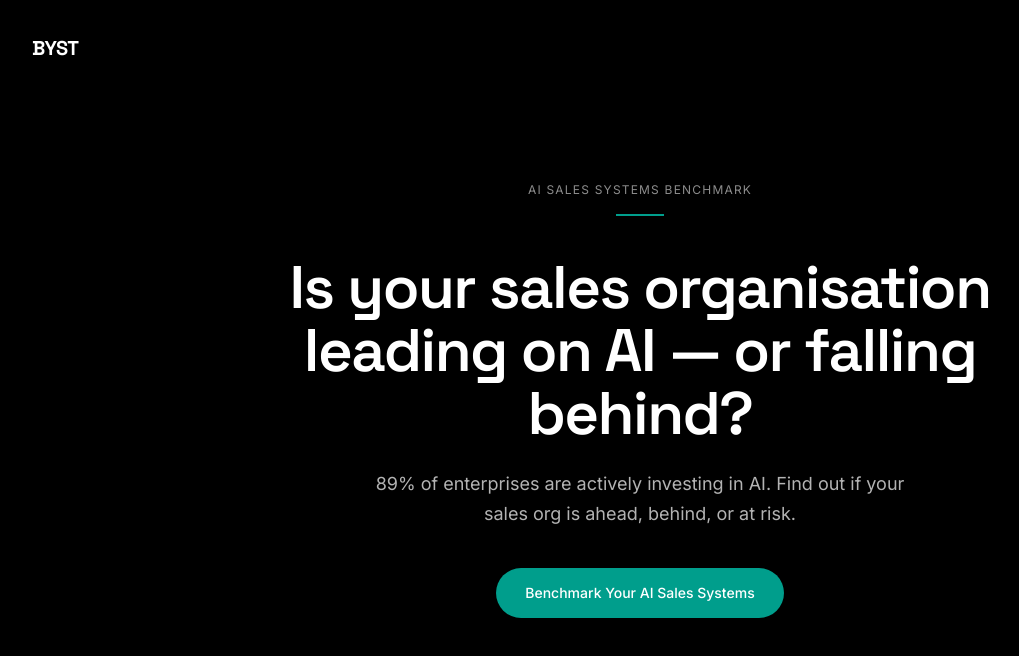
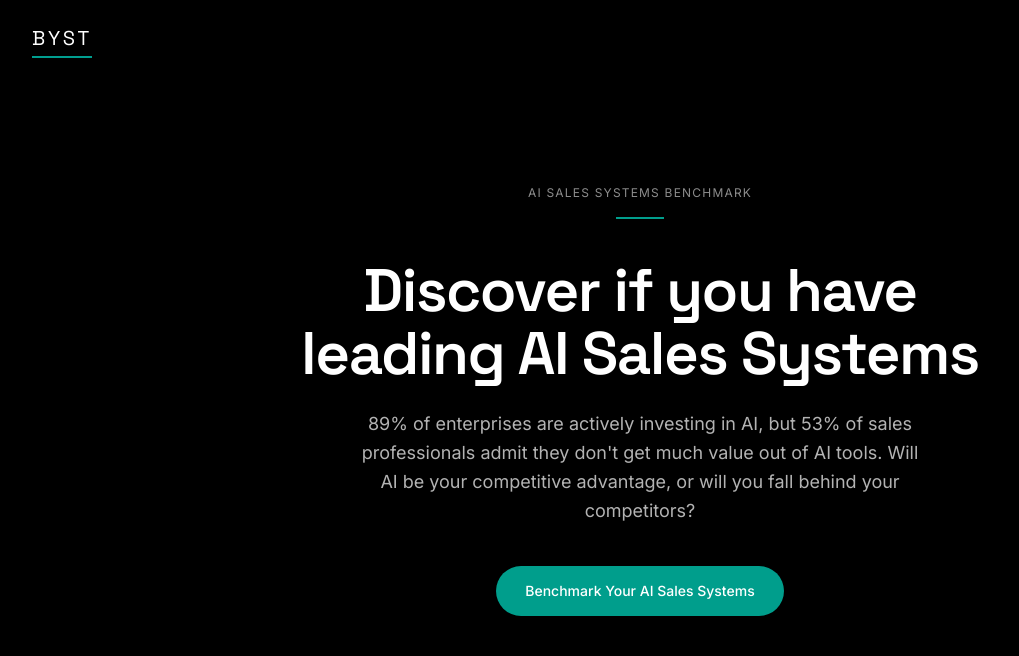
Before and after one commit to BYST-GROUP/ai-sales-benchmark, a Next.js app: page / in a window 1280 px wide. Shown: the top 656 px of the page, without its empty margins (0-1019 px from the left). Built offline with nearby package versions, Linux system fonts and the light colour scheme.

Commit message:
Update landing page: logo, heading, subheading

```diff
--- a/app/page.tsx
+++ b/app/page.tsx
@@ -5,10 +5,11 @@ export default function Home() {
     <main className="relative min-h-screen bg-background flex items-center justify-center overflow-hidden">
 
       {/* Fixed BYST wordmark — top left */}
-      <div className="fixed top-6 left-8 z-10 flex items-center h-12">
-        <span className="font-display font-bold text-xl tracking-tight text-foreground">
+      <div className="fixed top-6 left-8 z-10 flex flex-col items-start">
+        <span className="font-display font-normal text-xl tracking-[0.15em] text-white">
           BYST
         </span>
+        <span className="mt-1 block h-[2px] w-full bg-[#009e8f]" />
       </div>
 
       {/* Hero content — centered */}
@@ -33,7 +34,7 @@ export default function Home() {
           className="mt-10 max-w-3xl text-4xl md:text-6xl font-semibold tracking-tight leading-[1.05] fade-up"
           style={{ animationDelay: '180ms' }}
         >
-          Is your sales organisation leading on AI&nbsp;— or falling behind?
+          Discover if you have leading AI Sales Systems
         </h1>
 
         {/* Subline */}
@@ -41,7 +42,7 @@ export default function Home() {
           className="mt-6 max-w-xl text-base md:text-lg leading-relaxed text-secondary-foreground fade-up"
           style={{ animationDelay: '280ms' }}
         >
-          89% of enterprises are actively investing in AI. Find out if your sales org is ahead, behind, or at risk.
+          89% of enterprises are actively investing in AI, but 53% of sales professionals admit they don&apos;t get much value out of AI tools. Will AI be your competitive advantage, or will you fall behind your competitors?
         </p>
 
         {/* CTA */}
```
